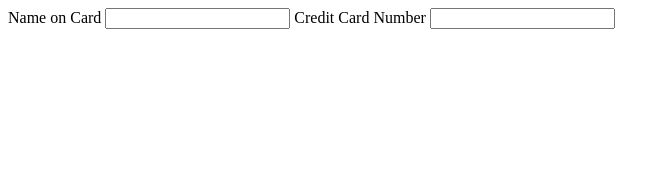
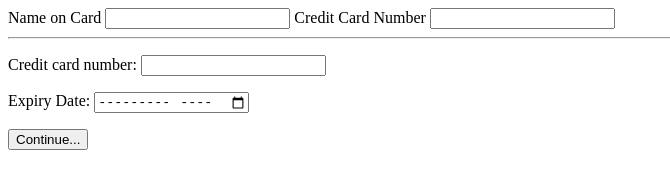
Before and after one commit to navlero9/cc-form, a plain HTML site: page index.html in a window 1280 px wide. Shown: the whole page, without its empty margins (0-670 px from the left). Drawn offline with Linux system fonts and the light colour scheme.

Commit message:
initial form

```diff
--- a/index.html
+++ b/index.html
@@ -11,6 +11,17 @@
             <label for="bar">Credit Card Number</label>
             <input type="text" id="bar" name="bar">
         </form>
+
+        <hr/>
+
+        <form method=post action="step2.cgi">
+             <input type=hidden autocomplete=transaction-currency value="CHF">
+              <input type=hidden autocomplete=transaction-amount value="15.00">
+               <p><label>Credit card number: <input type=text inputmode=numeric autocomplete=cc-number></label>
+                <p><label>Expiry Date: <input type=month autocomplete=cc-exp></label>
+                 <p><input type=submit value="Continue...">
+        </form>
+
     </body>
 
 </html>
```
